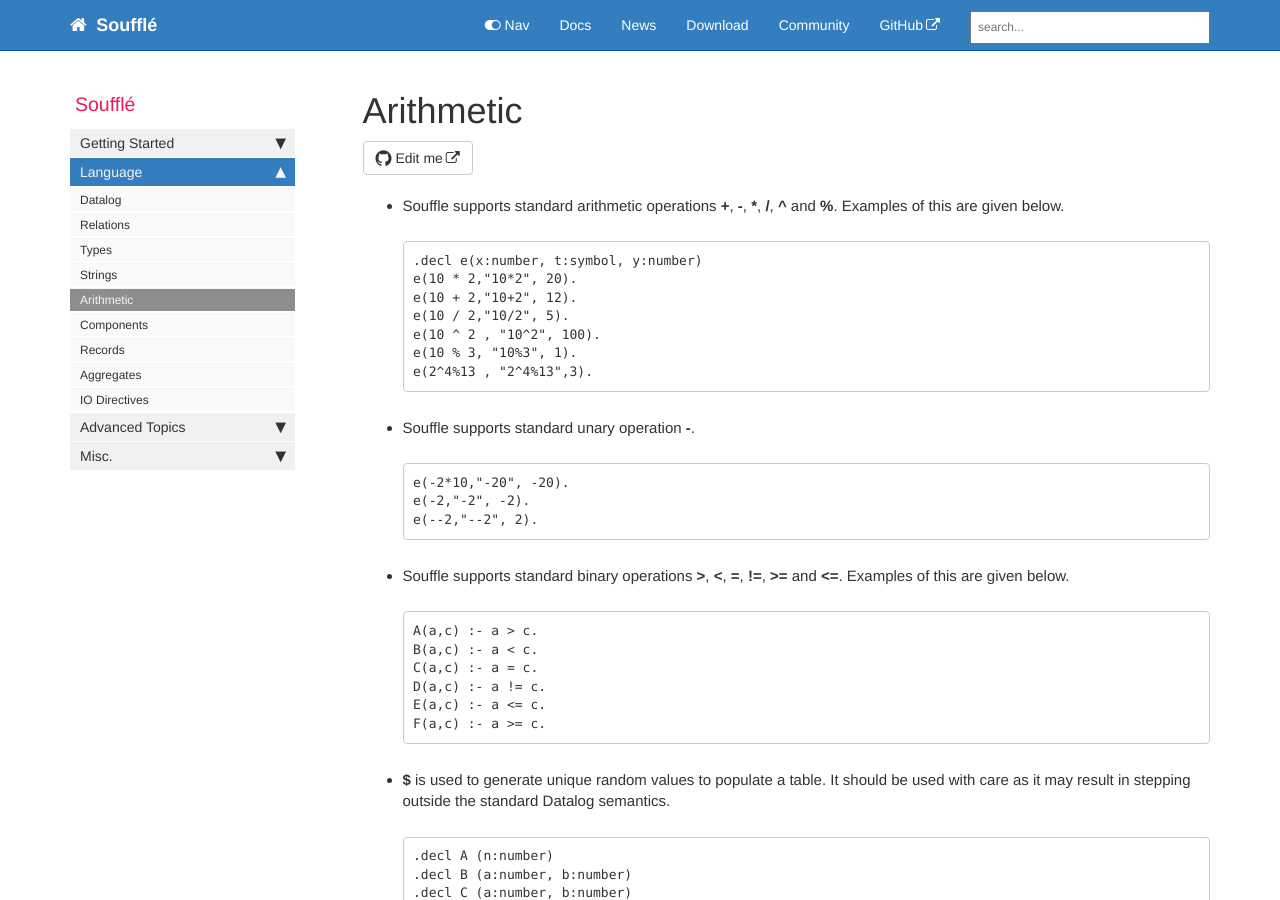
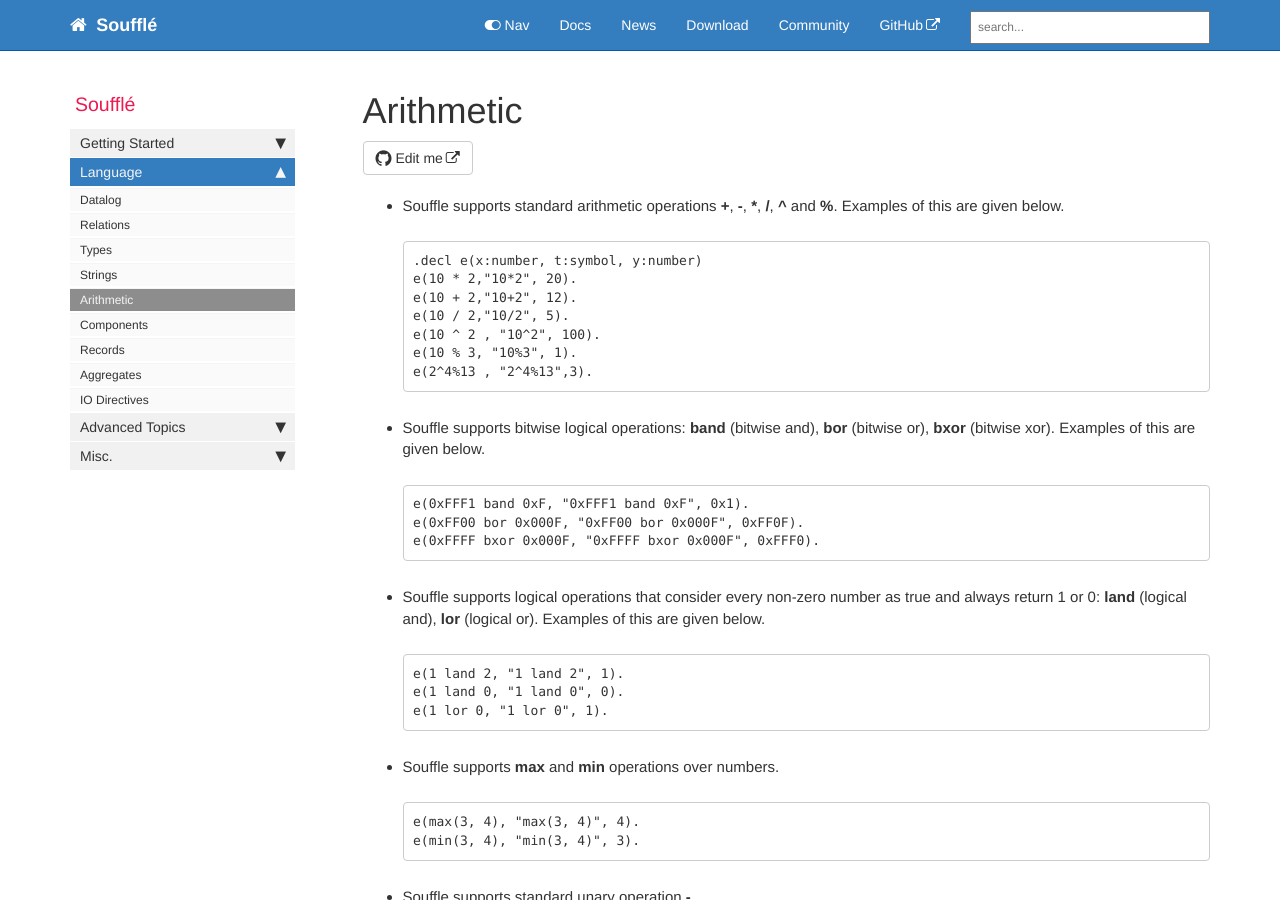
Before and after one commit to souffle-lang/souffle-lang.github.io, a Jekyll site: the page built from pages/docs/arithmetic.md, in a window 1280 px wide and 900 px high. Built offline with Jekyll 4.4.1, drawn with Linux system fonts in a browser that asks for light colours; comment, search, counter and statistics services are not loaded.

Commit message:
add logical operations, max and min to the documentation.

````diff
--- a/pages/docs/arithmetic.md
+++ b/pages/docs/arithmetic.md
@@ -14,6 +14,27 @@ e(10 / 2,"10/2", 5).
 e(10 ^ 2 , "10^2", 100).
 e(10 % 3, "10%3", 1).
 e(2^4%13 , "2^4%13",3).
+```
+* Souffle supports bitwise logical operations: **band** (bitwise and), **bor** (bitwise or), **bxor** (bitwise xor).
+Examples of this are given below.
+```
+e(0xFFF1 band 0xF, "0xFFF1 band 0xF", 0x1).
+e(0xFF00 bor 0x000F, "0xFF00 bor 0x000F", 0xFF0F).
+e(0xFFFF bxor 0x000F, "0xFFFF bxor 0x000F", 0xFFF0).
+```
+
+* Souffle supports logical operations that consider every non-zero number as true and always return 1 or 0: **land** (logical and), **lor** (logical or).
+Examples of this are given below.
+```
+e(1 land 2, "1 land 2", 1).
+e(1 land 0, "1 land 0", 0).
+e(1 lor 0, "1 lor 0", 1).
+```
+
+* Souffle supports **max** and **min** operations over numbers.
+```
+e(max(3, 4), "max(3, 4)", 4).
+e(min(3, 4), "min(3, 4)", 3).
 ```
 
 * Souffle supports standard unary operation **-**.
````
